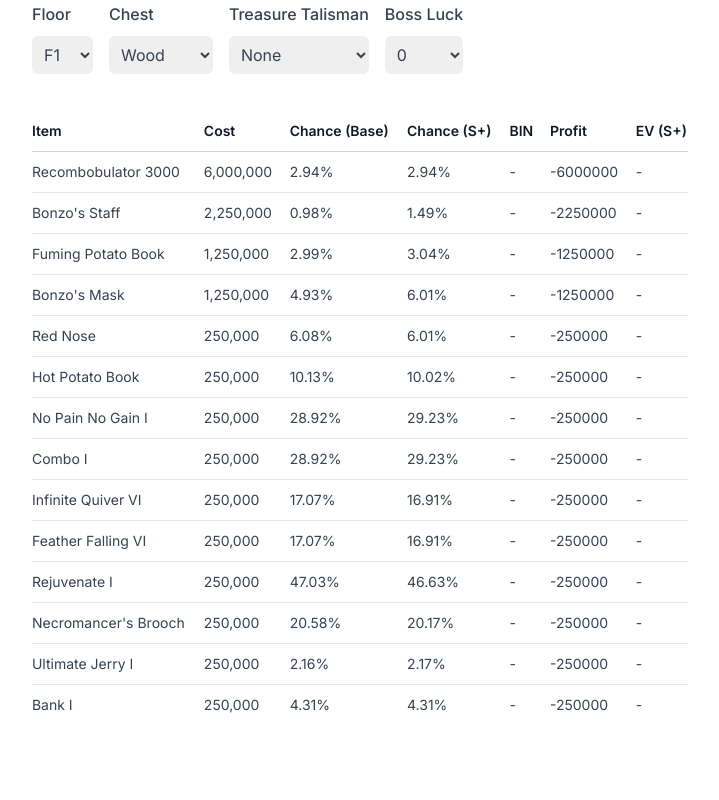
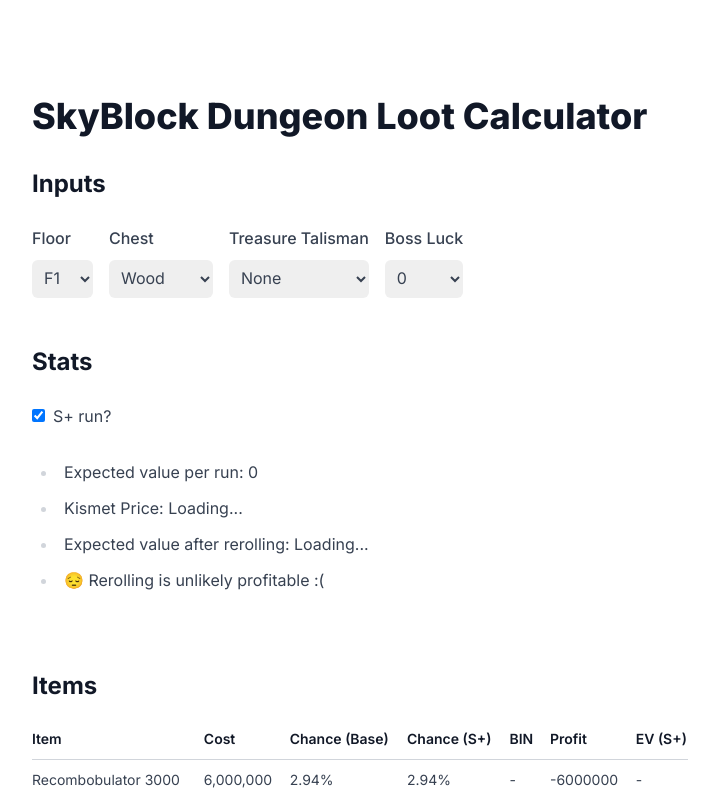
Before and after one commit to FluxCapacitor2/dungeon-loot-calculator, a Next.js app in the folder website/: page / in a window 1280 px wide. Shown: the top 800 px of the page, without its empty margins (280-999 px from the left). Built offline with nearby package versions, Linux system fonts and the light colour scheme; no server answers.

Commit message:
Modify EV calculation and check reroll EV

```diff
--- a/website/src/app/constants/items.ts
+++ b/website/src/app/constants/items.ts
@@ -113,4 +113,5 @@
   "Warped Stone": "AOTE_STONE",
   "Shadow Assassin Helmet": "SHADOW_ASSASSIN_HELMET",
   "Shadow Assassin Boots": "SHADOW_ASSASSIN_BOOTS",
+  "Kismet Feather": "KISMET_FEATHER",
 };
--- a/website/src/app/page.tsx
+++ b/website/src/app/page.tsx
@@ -24,22 +24,30 @@
     fetcher
   );
 
-  const calculateEV = () => {
+  const calculateEV = (sPlus = false) => {
     let ev = 0;
     if (chances !== undefined) {
       for (const row of chances) {
         const itemId = items[row.item];
         const price = prices?.[itemId];
+        const chance = sPlus ? row.sPlus : row.base;
         if (price === undefined) continue;
         const profit = price - parseInt(row.cost.replaceAll(/,/g, ""));
-        ev += (profit * parseFloat(row.sPlus)) / 100;
+        if (profit < 0) continue;
+        ev += (profit * parseFloat(chance)) / 100;
       }
     }
     return ev;
   };
 
+  const [sPlus, setSPlus] = useState(true);
+  const kismetPrice = prices?.["KISMET_FEATHER"];
+  const evAfterReroll = calculateEV(sPlus) - (kismetPrice ?? 0);
+
   return (
-    <main className="flex flex-col gap-4 prose dark:prose-invert mx-auto">
+    <main className="flex flex-col prose dark:prose-invert mx-auto">
+      <h1 className="mt-24">SkyBlock Dungeon Loot Calculator</h1>
+      <h2 className="mt-0">Inputs</h2>
       <form className="flex md:flex-row gap-4">
         <label className="flex flex-col gap-2">
           <span className="font-medium">Floor</span>
@@ -110,7 +118,29 @@
       </form>
       {!!chances && (
         <>
-          {/* <p>Expected value per run (S+): {calculateEV()}</p> */}
+          <h2>Stats</h2>
+          <label>
+            <input
+              type="checkbox"
+              onChange={(e) => setSPlus(e.currentTarget.checked)}
+              checked={sPlus}
+            />
+            <span className="ml-2">S+ run?</span>
+          </label>
+          <ul>
+            <li>Expected value per run: {Math.round(calculateEV(sPlus))}</li>
+            <li>Kismet Price: {kismetPrice ?? "Loading..."}</li>
+            <li>
+              Expected value after rerolling:{" "}
+              {kismetPrice ? Math.round(evAfterReroll) : "Loading..."}
+            </li>
+            <li>
+              {evAfterReroll > 0
+                ? "🎉 Rerolling is likely profitable!"
+                : "😔 Rerolling is unlikely profitable :("}
+            </li>
+          </ul>
+          <h2>Items</h2>
           <table>
             <thead>
               <tr>
```
